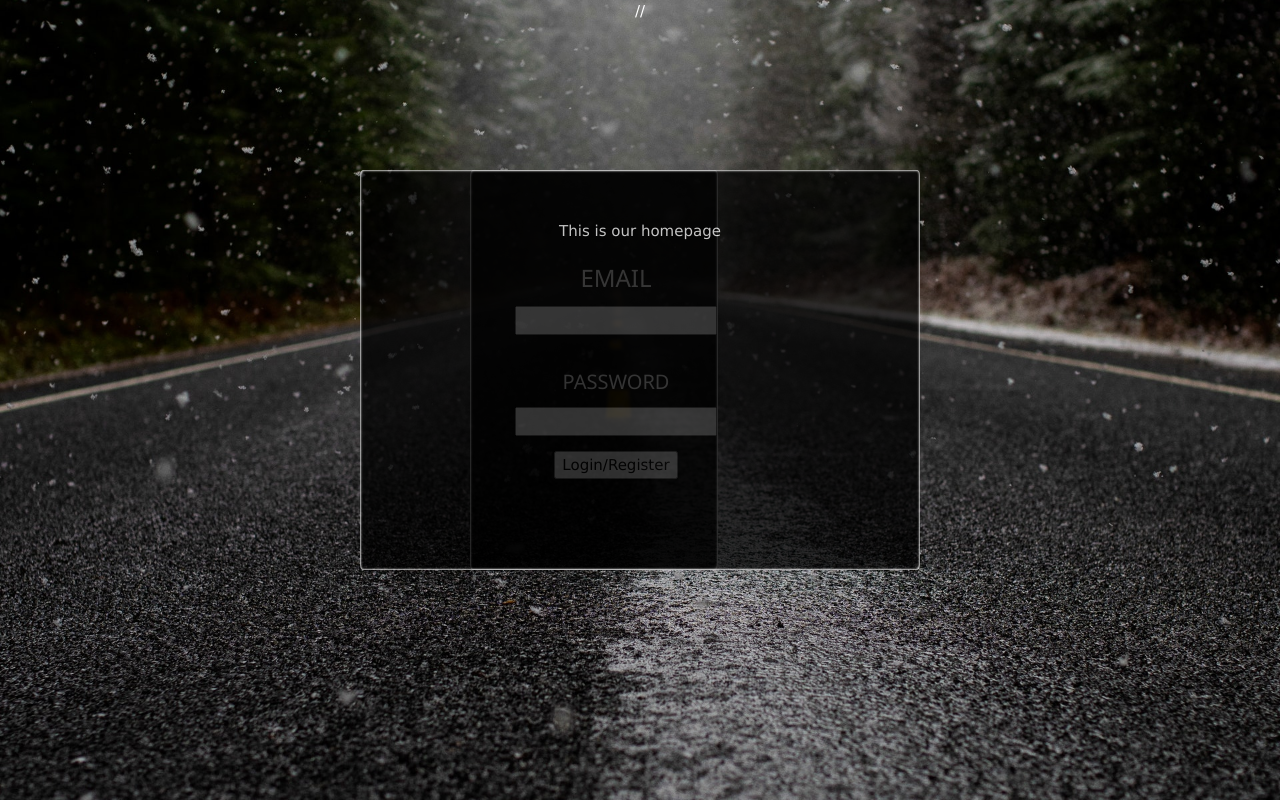
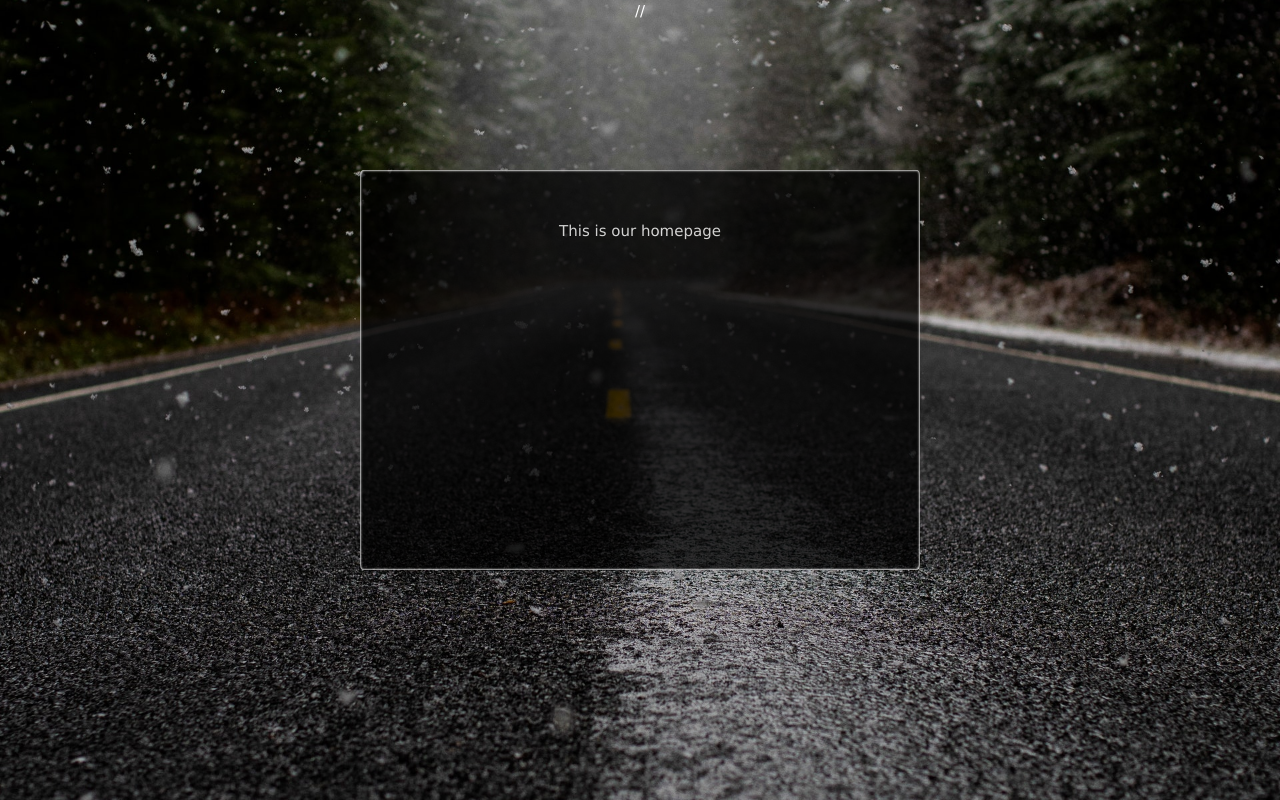
Before and after one commit to Fitzlegit/quiescent, a React (Create React App) app: page / in a window 1280 px wide. Built offline with nearby package versions, Linux system fonts and the light colour scheme.

Commit message:
added login box styling

```diff
--- a/src/components/user/User.css
+++ b/src/components/user/User.css
@@ -50,7 +50,7 @@
   height: 50vh;
   width: 31vh;
   background: black;
-  opacity: 75%;
+  opacity: 1%;
   box-shadow: 1px 1px 2px #fff inset,
               -1px -1px 2px #fff inset;
   border-radius: 3px/6px;
```
